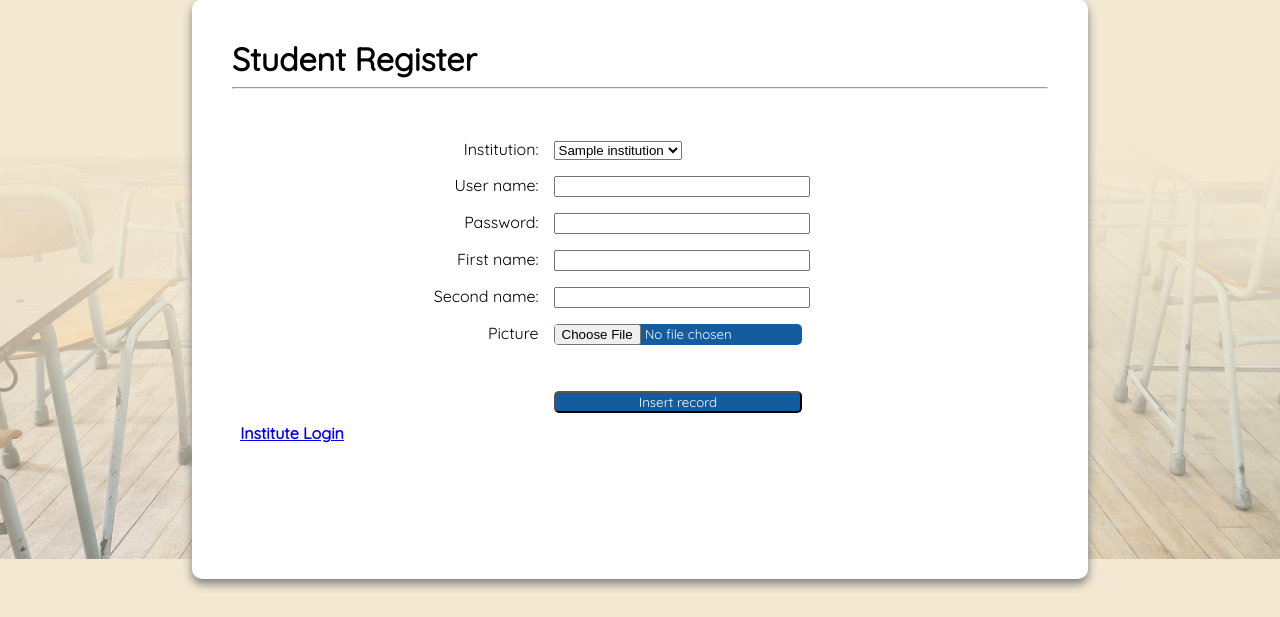
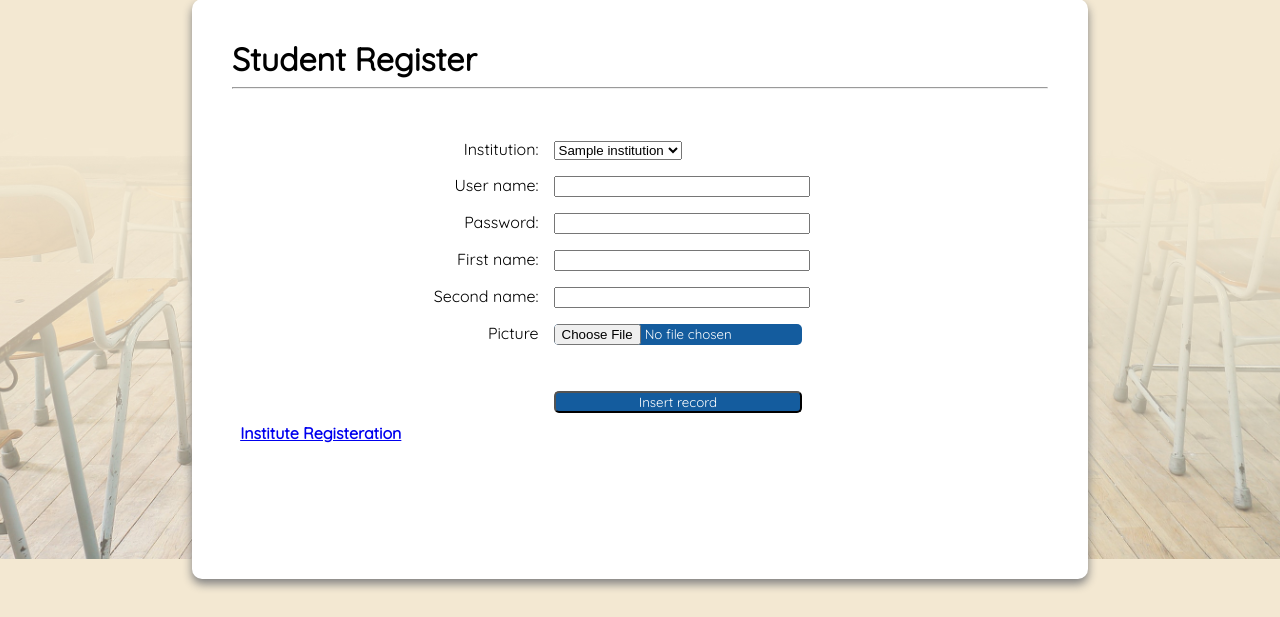
Before and after one commit to Suchith19792/eParent, a PHP site: page /Authintication_withFrontEnd/register_st.php in a window 1280 px wide. Shown: the part 241-858 px from the top of the page. Run offline with PHP 8.4, Linux system fonts and the light colour scheme; tables that the repository leaves empty or names only in its code hold one stand-in row (values such as "Sample post").

Commit message:
Update register_st.php

```diff
--- a/Authintication_withFrontEnd/register_st.php
+++ b/Authintication_withFrontEnd/register_st.php
@@ -172,7 +172,7 @@ do {
     </tr>
   </table>
   <input type="hidden" name="MM_insert" value="form1" />
-</form><strong><a href="login_inst.php">Institute Login </a></strong></div>
+</form><strong><a href="register_inst.php">Institute Registeration </a></strong></div>
   </div>
   </form>
   </div>
```
